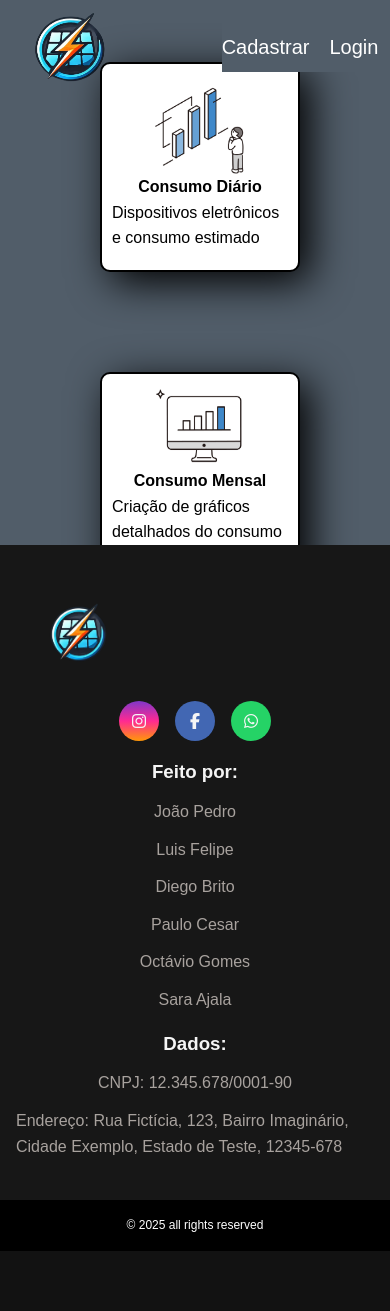
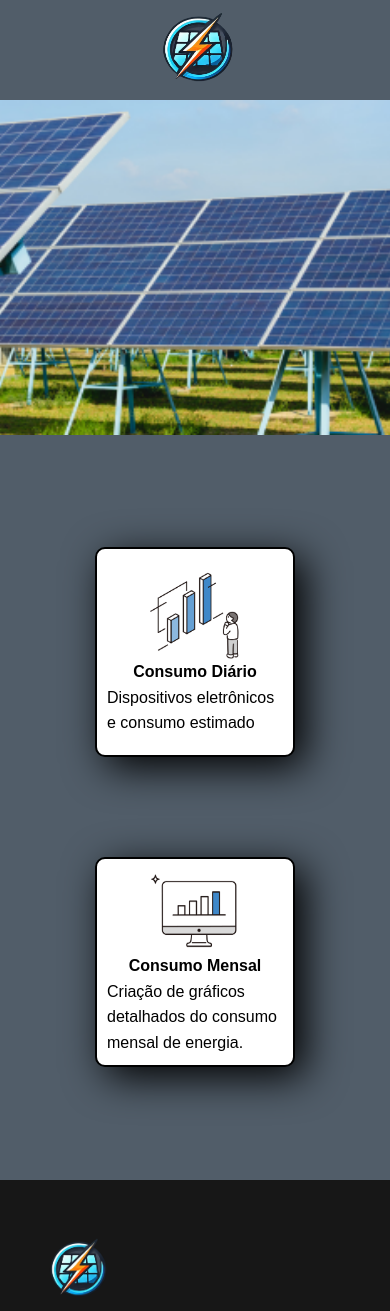
Before and after one commit to joaopedroNASA/EnerVision, a PHP site: page / in a window 390 px wide; the page is wider, and only the part inside the window is pictured. Shown: the top 1311 px of that part. Before the commit the page ends 1251 px from the top of that part, so only its background shows below. Run offline with PHP 8.4, Linux system fonts and the light colour scheme.

Commit message:
conserto

```diff
--- a/index.php
+++ b/index.php
@@ -30,10 +30,6 @@ session_start();
                     }
                     ?></strong>
         </div>
-        <div class="buttons">
-            <a href="view/cadastro.php"><button>Cadastrar</button></a>
-            <a href="view/login.php"><button>Login</button></a>
-        </div>
     </nav>
     <div class="imagem">
         <div class="carrossel">
@@ -60,6 +56,7 @@ session_start();
             <p>Criação de gráficos detalhados do consumo mensal de energia.</p>
         </section>
     </a>
+    </div>
     </div>
     <footer>
         <div id="footer_content">
--- a/style2.css
+++ b/style2.css
@@ -842,16 +842,18 @@ footer {
 
 @media screen and (max-width: 1020px) {
 
+    /*index2*/
+
     /*IMAGEM DO CARROSSEL*/
     .imagem img {
-        display: none;
+
     }
 
     /*BOTÃO*/
     .diario-mensal {
         flex-direction: column;
         gap: 100px;
-        padding: 200px;
+        margin: 150px;
     }
 
     .consumo-diario {
@@ -874,8 +876,8 @@ footer {
         width: 90px;
     }
 
-    .nav-bar2 {
-        gap: 100px;
+    .nav-bar {
+        gap: 10px;
     }
 
     .logo-meio {
@@ -901,6 +903,8 @@ footer {
         transform: scale(1.05);
     }
 
+    /* index */
 
-
+    .nav-bar2{
+    }
 }
```
Lines whose indentation alone changed are shown as unchanged.
